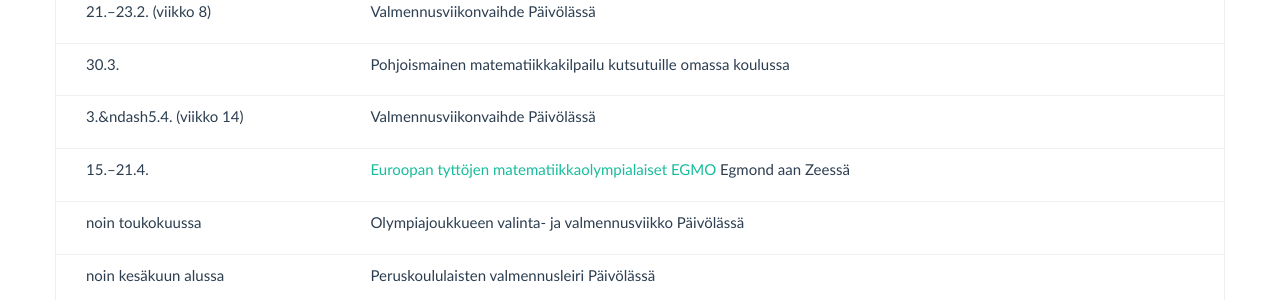
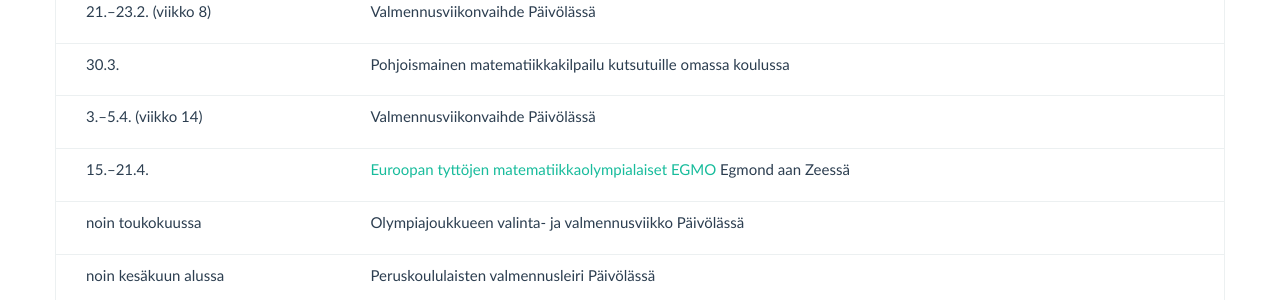
Before and after one commit to matematiikkakilpailut/matematiikkakilpailut.github.io, a Jekyll site: the page built from aikataulu/index.md, in a window 1280 px wide. Shown: the part 469-769 px from the top of the page. Built offline with Jekyll 4.4.1, drawn with Linux system fonts in a browser that asks for light colours.

Commit message:
Update index.md

```diff
--- a/aikataulu/index.md
+++ b/aikataulu/index.md
@@ -16,7 +16,7 @@ aikataulu:
     tapahtuma: "Valmennus&shy;viikonvaihde Päivölässä"
   - pvm: "30.3."
     tapahtuma: "Pohjois&shy;mainen matematiikka&shy;kilpailu kutsutuille omassa koulussa"
-  - pvm: "3.&ndash5.4. (viikko 14)"
+  - pvm: "3.&ndash;5.4. (viikko 14)"
     tapahtuma: "Valmennus&shy;viikonvaihde Päivölässä"
   - pvm: "15.&ndash;21.4."
     tapahtuma: "[Euroopan tyttöjen matematiikka&shy;olympialaiset <abbr>EGMO</abbr>](https://egmo2020.nl) Egmond aan Zeessä"
```
